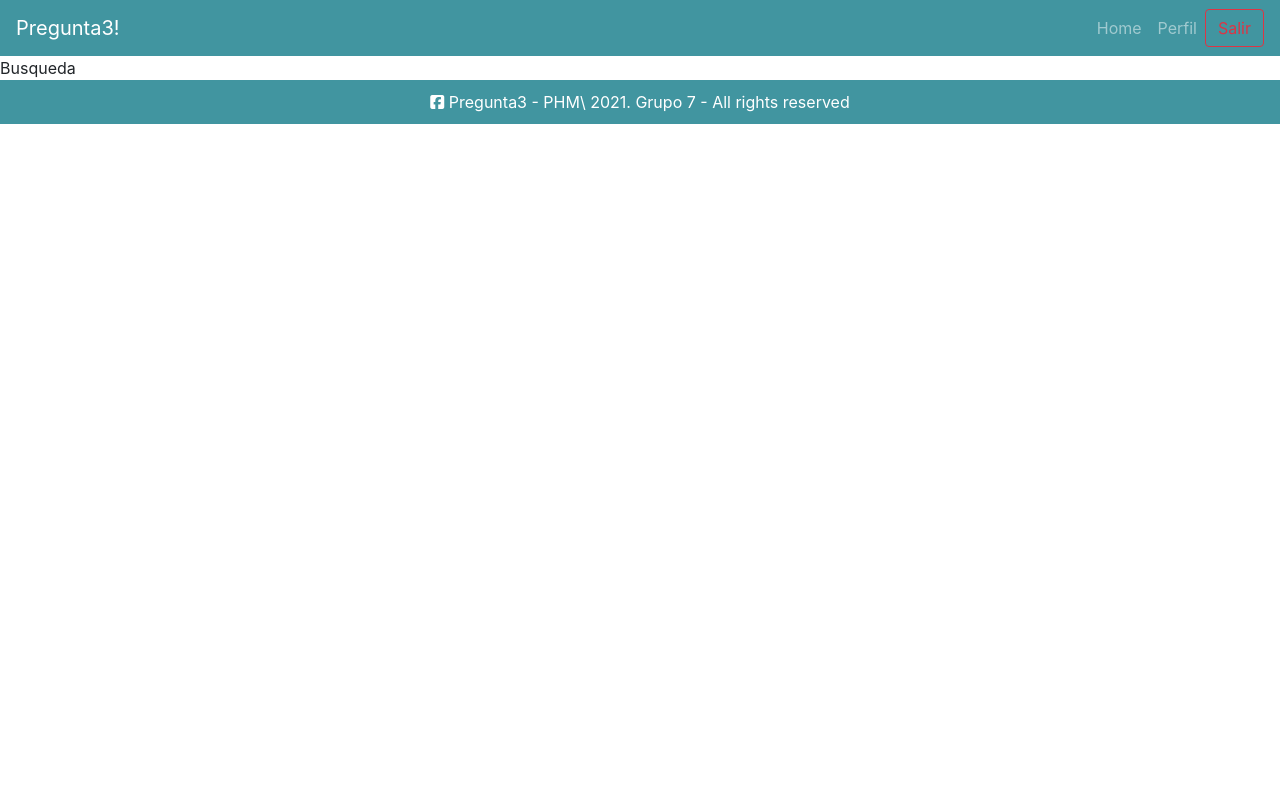
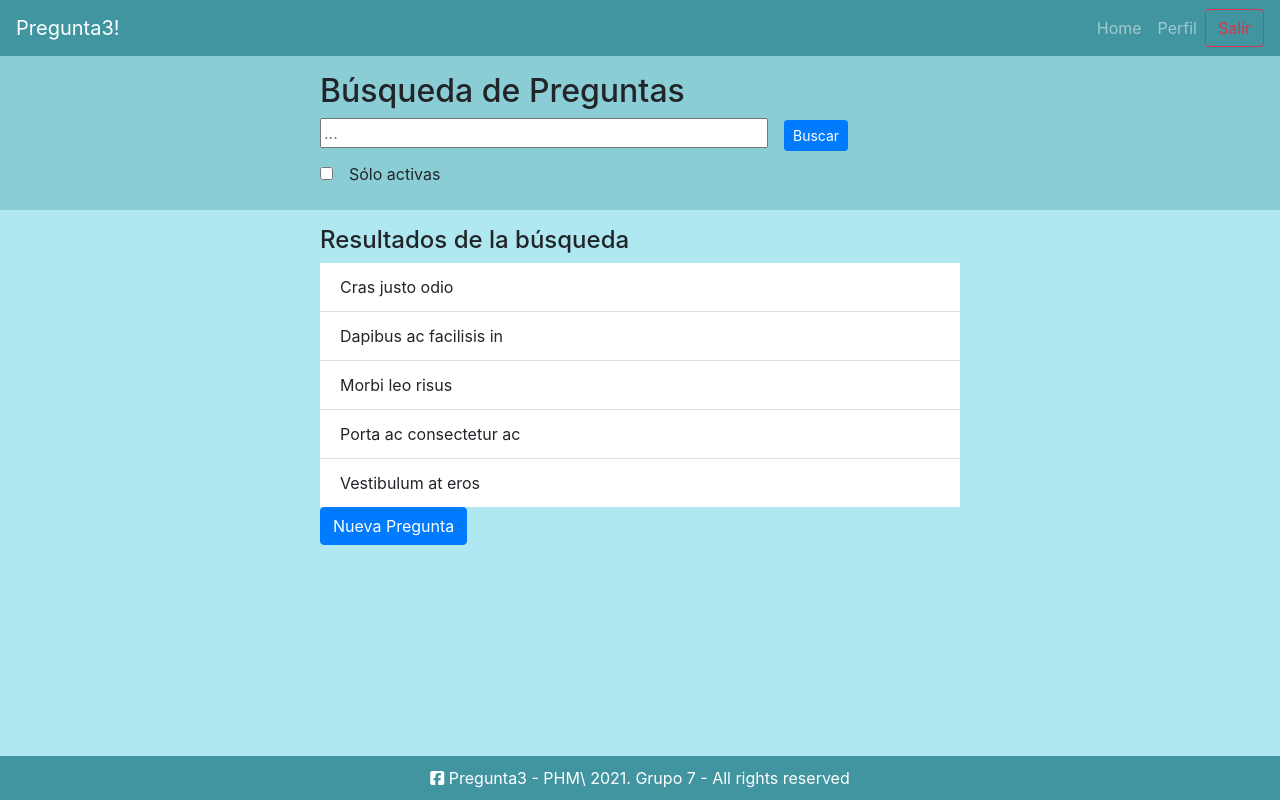
Before and after one commit to gustavososa92/provisorio-PHM, a React (Create React App) app in the folder front/pregunta3-front/: page /busqueda in a window 1280 px wide. Built offline with nearby package versions, Linux system fonts and the light colour scheme.

Commit message:
Avance en la vista del componente búsqueda

```diff
--- a/front/pregunta3-front/src/componentes/busqueda/busqueda.css
+++ b/front/pregunta3-front/src/componentes/busqueda/busqueda.css
@@ -0,0 +1,16 @@
+.busqueda-container {
+  height: calc(100vh - (var(--alto-footer) + 56px));
+  display: grid;
+  grid-template-rows: [inicio-busqueda] 22% [fin-busqueda inicio-resultados] 78% [fin-resultados];
+  grid-template-areas: "busqueda" "resultados";
+}
+
+.seccion-busqueda {
+  background-color: #8bcdd5;
+  padding: 1rem 20rem;
+}
+
+.seccion-resultados {
+  background-color: var(--color-fondo);
+  padding: 1rem 20rem;
+}
--- a/front/pregunta3-front/src/componentes/busqueda/busqueda.jsx
+++ b/front/pregunta3-front/src/componentes/busqueda/busqueda.jsx
@@ -1,3 +1,29 @@
+import { Button, ListGroup } from "react-bootstrap"
+import "./busqueda.css"
+
 export const Busqueda = () => {
-  return <div>Busqueda</div>
+  return (
+    <div className="busqueda-container">
+      <div className="seccion-busqueda">
+        <h2>Búsqueda de Preguntas</h2>
+        <div>
+          <input style={{ marginRight: "1rem", width: "70%" }} type="text" placeholder="..." />
+          <Button size="sm">Buscar</Button>
+        </div>
+        <input id="pregunta" style={{ marginTop: "1rem", marginRight: "1rem" }} type="checkbox" label="Sólo activas" />
+        <label htmlFor="pregunta">Sólo activas</label>
+      </div>
+      <div className="seccion-resultados">
+        <h4>Resultados de la búsqueda</h4>
+        <ListGroup variant="flush">
+          <ListGroup.Item>Cras justo odio</ListGroup.Item>
+          <ListGroup.Item>Dapibus ac facilisis in</ListGroup.Item>
+          <ListGroup.Item>Morbi leo risus</ListGroup.Item>
+          <ListGroup.Item>Porta ac consectetur ac</ListGroup.Item>
+          <ListGroup.Item>Vestibulum at eros</ListGroup.Item>
+        </ListGroup>
+        <Button>Nueva Pregunta</Button>
+      </div>
+    </div>
+  )
 }
```
